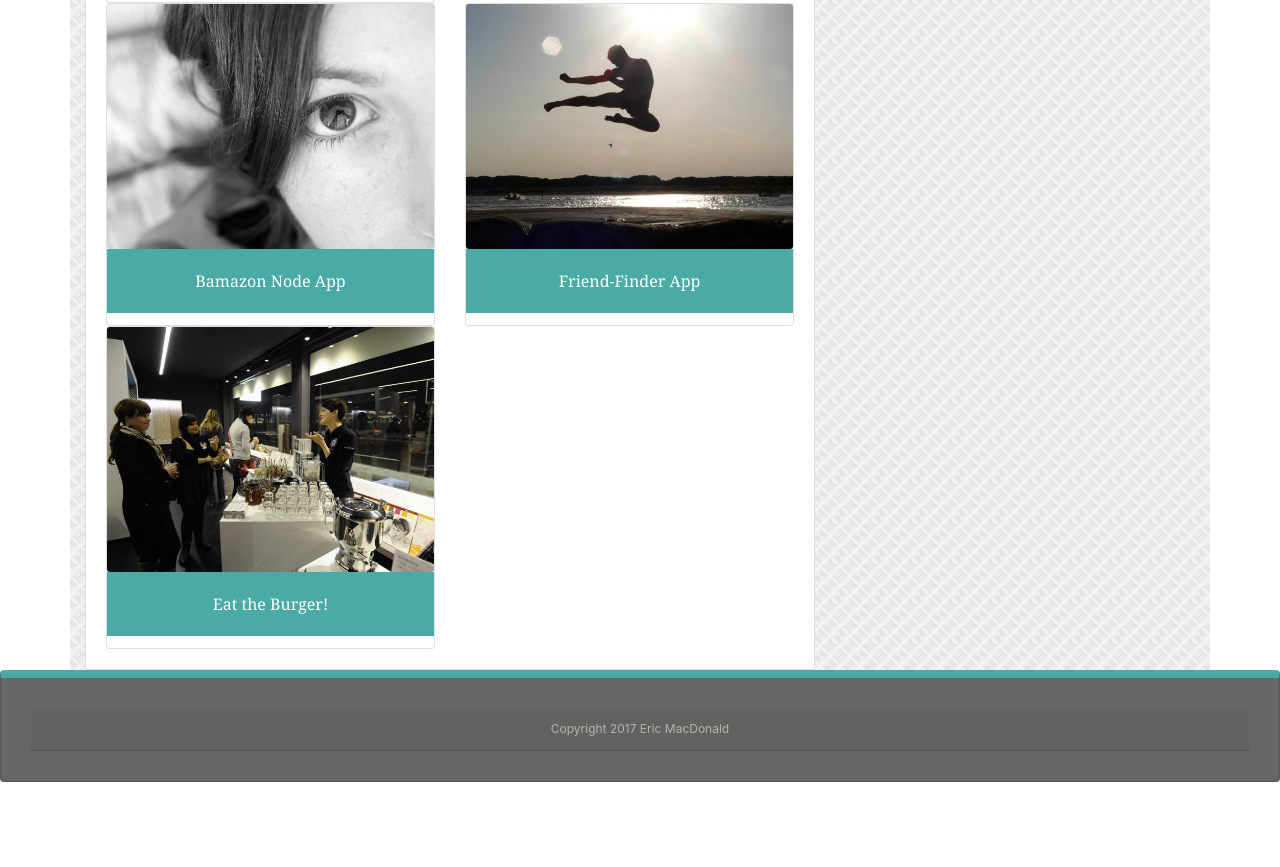
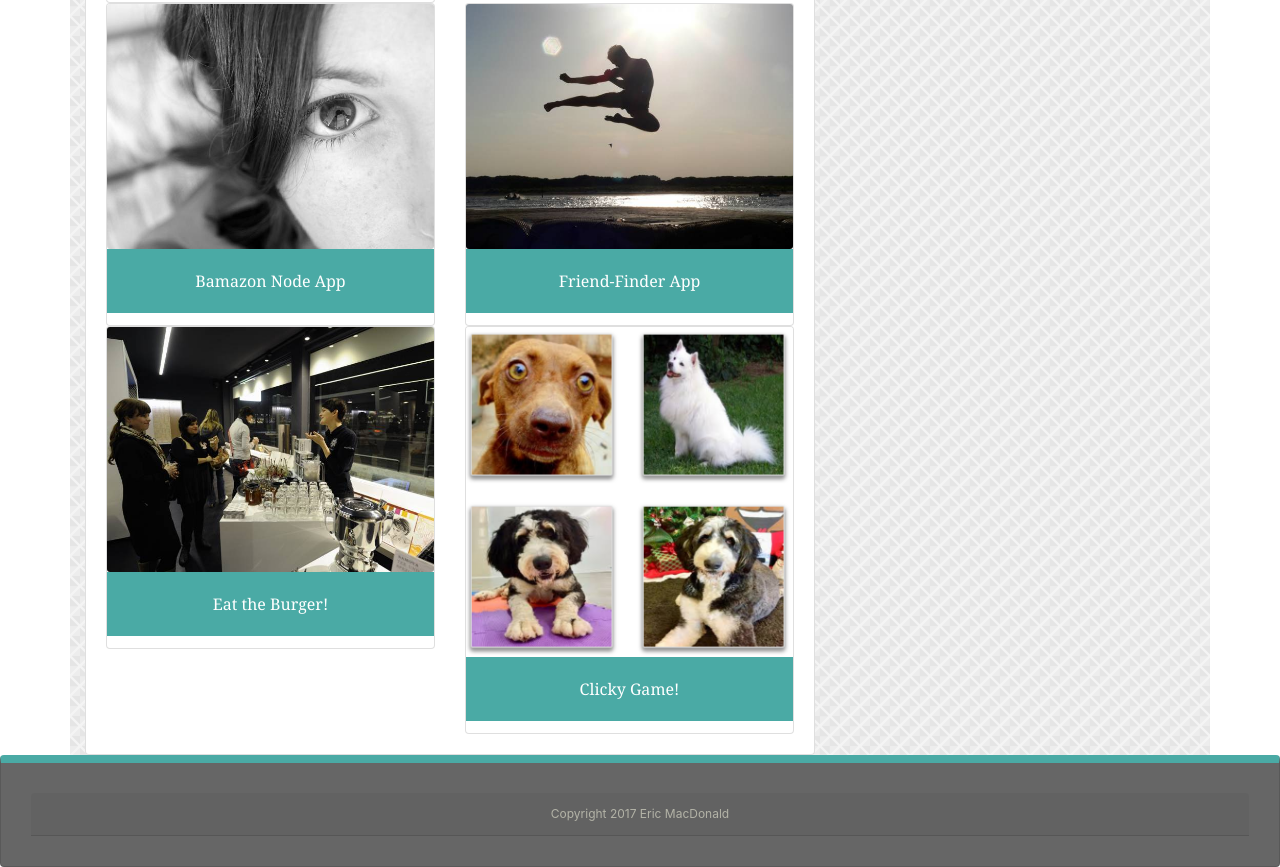
Before and after one commit to ejmacdonald/Bootstrap-Portfolio, a plain HTML site: page portfolio.html in a window 1280 px wide. Shown: the part 496-1363 px from the top of the page. Before the commit the page ends 1278 px from the top, so only its background shows below. Drawn offline with nearby package versions, Linux system fonts and the light colour scheme.

Commit message:
Update portfolio.html

```diff
--- a/portfolio.html
+++ b/portfolio.html
@@ -90,6 +90,13 @@
                 </div>
               </div>
 
+              <div class="col-md-6">
+                <div class="card card-inverse">
+                  <img class="card-img" src="assets/images/dogs.png" alt="Clicky Game Screen Shot" />
+                  <a href="https://ejmacdonald.github.io/ClickyGame/" class="card-title card-banner">Clicky Game!</a>
+                </div>
+              </div>
+
             </div>
           </div>
         </div>
```
